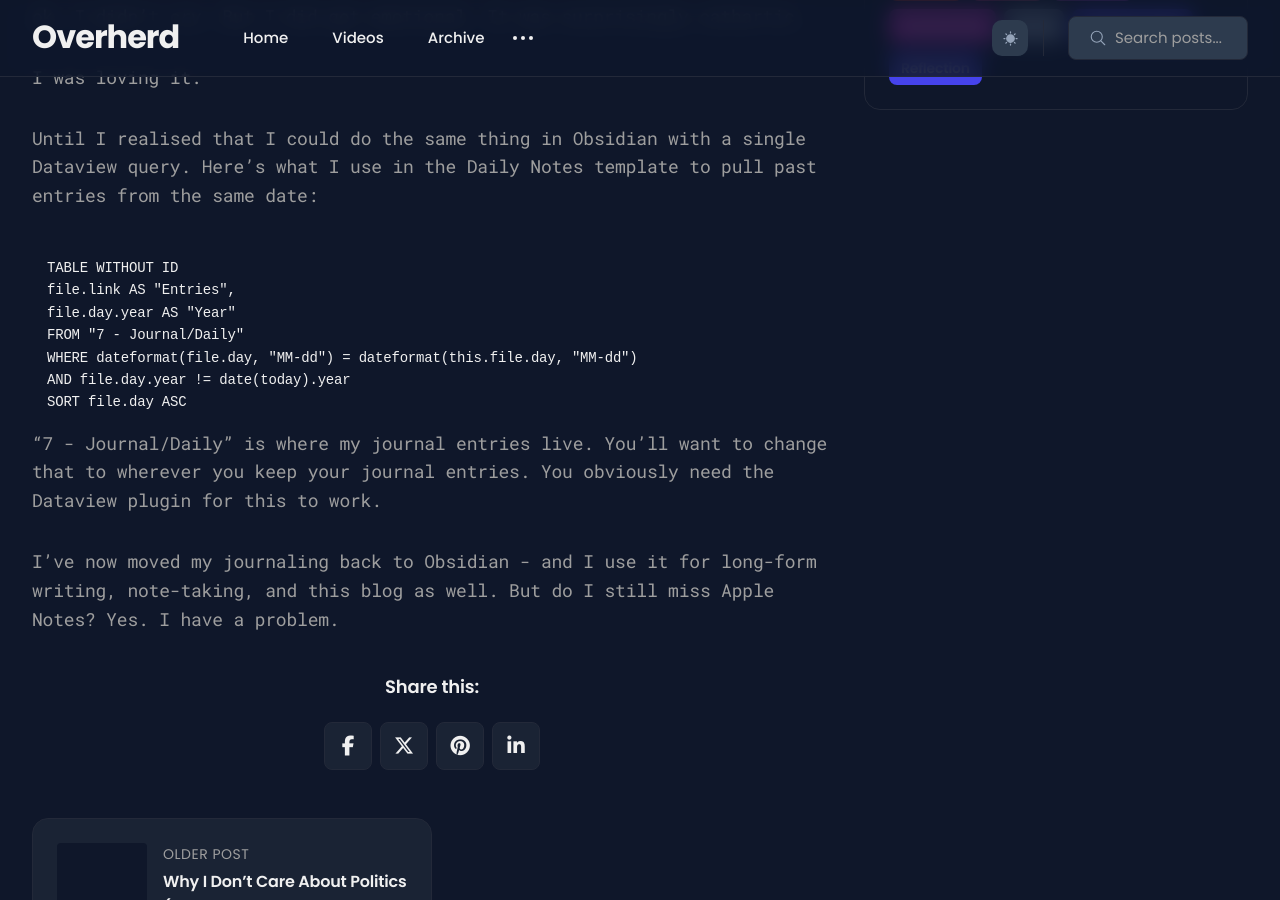
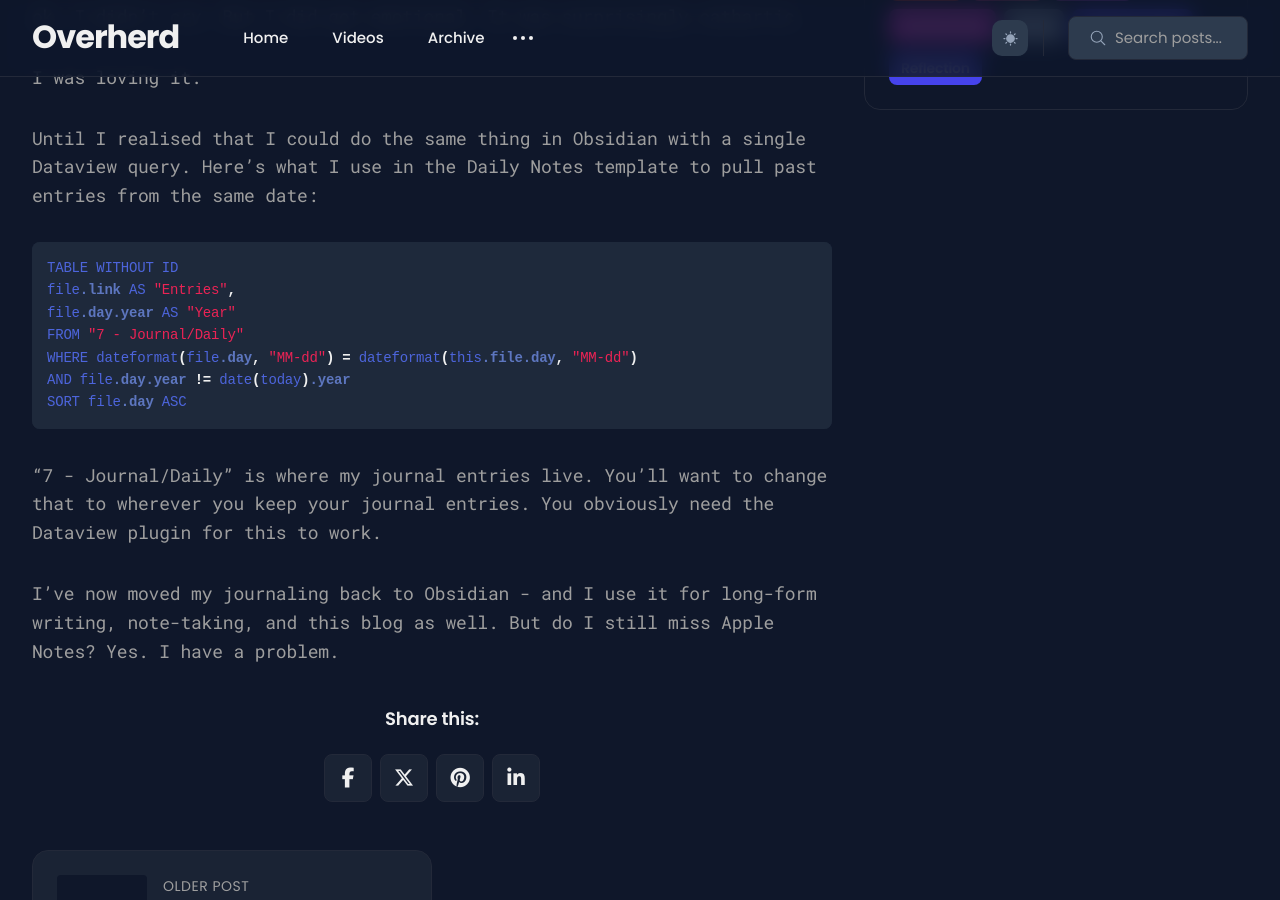
Before and after one commit to smartyshaman/anantshiva.github.io, a Jekyll site: the page built from _posts/2027-03-29-obsidian-forever-notes.md, in a window 1280 px wide and 900 px high, scrolled down 1298 px. Built offline with Jekyll 4.4.1, drawn with Linux system fonts in a browser that asks for light colours.

Commit message:
vault backup: 2025-03-29 17:50:48

````diff
--- a/_posts/2027-03-29-obsidian-forever-notes.md
+++ b/_posts/2027-03-29-obsidian-forever-notes.md
@@ -22,8 +22,7 @@ I was loving it.
 
 Until I realised that I could do the same thing in Obsidian with a single Dataview query. Here’s what I use in the Daily Notes template to pull past entries from the same date:
 
-{% raw %}
-```dataview
+```css
 TABLE WITHOUT ID
 file.link AS "Entries",
 file.day.year AS "Year"
@@ -32,7 +31,6 @@ WHERE dateformat(file.day, "MM-dd") = dateformat(this.file.day, "MM-dd")
 AND file.day.year != date(today).year
 SORT file.day ASC
 ```
-{% endraw %}
 
 "7 - Journal/Daily" is where my journal entries live. You’ll want to change that to wherever you keep your journal entries. You obviously need the Dataview plugin for this to work.
 
````
